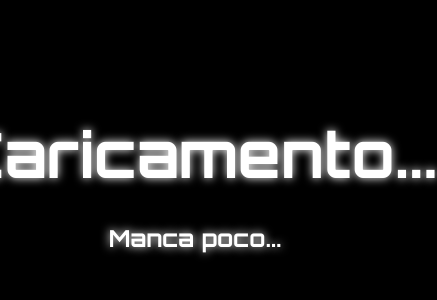
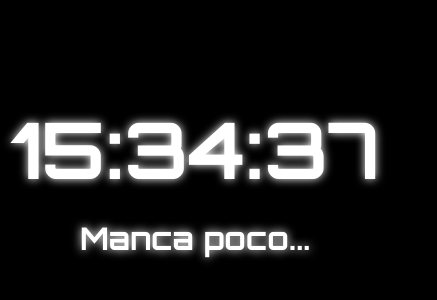
Before and after one commit to Jacopodd/Countdown, a plain HTML site: page index.html in a window 390 px wide. Shown: the part 238-538 px from the top of the page, 437 px wide, since content can reach past the window. Drawn offline with Linux system fonts and the light colour scheme.

Commit message:
Update index.html

```diff
--- a/index.html
+++ b/index.html
@@ -7,31 +7,44 @@
   <style>
     @import url('https://fonts.googleapis.com/css2?family=Orbitron:wght@700&display=swap');
 
+    :root {
+      --bg: #000;
+      --fg: #fff;
+      --accent: red;
+    }
+
+    html, body {
+      margin: 0;
+      padding: 0;
+      height: 100%;
+    }
+
     body {
-      margin: 0;
-      background-color: #000000;
+      background-color: var(--bg);
       font-family: 'Orbitron', monospace;
       display: flex;
       flex-direction: column;
       justify-content: center;
       align-items: center;
-      height: 100vh;
       text-align: center;
+      gap: 30px;
     }
 
     #countdown {
       font-size: 16vw;
-      color: white;
-      text-shadow: 0 0 10px white;
+      line-height: 1;
+      color: var(--fg);
+      text-shadow: 0 0 10px var(--fg);
       transition: color 0.5s, text-shadow 0.5s;
+      user-select: none;
     }
 
     #message {
       font-size: 6vw;
-      margin-top: 30px;
-      color: white;
-      text-shadow: 0 0 10px white;
-      transition: color 0.5s, text-shadow 0.5s;
+      color: var(--fg);
+      text-shadow: 0 0 10px var(--fg);
+      transition: color 0.5s, text-shadow 0.5s, opacity 0.3s;
+      user-select: none;
     }
 
     .blink {
@@ -39,14 +52,12 @@
     }
 
     .red-glow {
-      color: red !important;
-      text-shadow: 0 0 15px red !important;
+      color: var(--accent) !important;
+      text-shadow: 0 0 15px var(--accent) !important;
     }
 
     @keyframes blink {
-      to {
-        visibility: hidden;
-      }
+      to { visibility: hidden; }
     }
 
     #testButton {
@@ -56,88 +67,134 @@
       font-size: 1.2em;
       cursor: pointer;
       background: #222;
-      color: white;
-      border: 2px solid red;
+      color: var(--fg);
+      border: 2px solid var(--accent);
       border-radius: 5px;
-      box-shadow: 0 0 10px red;
+      box-shadow: 0 0 10px var(--accent);
       font-family: 'Orbitron', monospace;
+      /* Mostralo: se vuoi nasconderlo in produzione, rimetti display:none */
       display: none;
     }
 
     #testButton:hover {
       background-color: #400;
     }
+
+    /* Accessibilità dimensioni su schermi piccoli */
+    @media (max-width: 420px) {
+      #countdown { font-size: 20vw; }
+      #message { font-size: 8vw; }
+    }
   </style>
 </head>
 <body>
   <div id="countdown">Caricamento...</div>
   <div id="message">Manca poco...</div>
-  <button id="testButton">🧪 Test (10 sec)</button>
+  <button id="testButton" type="button" aria-pressed="false">🧪 Test (10 sec)</button>
 
   <script>
-    let deadline;
+    // Modalità operative: "real" (conta a prossima 23:59) oppure "test" (+10s)
+    let mode = 'real';
+    let testDeadline = null;
 
+    // Calcola la "prossima 23:59:00" in ora locale.
     function getRealDeadline() {
       const now = new Date();
-      const target = new Date();
-      target.setHours(23, 59, 0, 0);
+      const target = new Date(now); // copia
+      target.setHours(23, 59, 0, 0); // oggi 23:59:00
+
+      // Se siamo già oltre le 23:59 di oggi -> sposta a domani 23:59
       if (now > target) {
-        // Se siamo già oltre le 23:59 di oggi, punta a domani
         target.setDate(target.getDate() + 1);
       }
       return target;
     }
 
-    function setTestDeadline() {
-      deadline = new Date(Date.now() + 10 * 1000); // +10 secondi
-      //deadline = new Date(Date.now() + 4 * 60 * 60 * 1000); // +5 ore
+    // Restituisce la deadline della modalità corrente
+    function getActiveDeadline() {
+      if (mode === 'test' && testDeadline instanceof Date) {
+        return testDeadline;
+      }
+      return getRealDeadline();
     }
 
+    function formatTime(ms) {
+      const totalSeconds = Math.floor(ms / 1000);
+      const hours = Math.floor(totalSeconds / 3600);
+      const minutes = Math.floor((totalSeconds % 3600) / 60);
+      const seconds = totalSeconds % 60;
+
+      return (
+        String(hours).padStart(2, '0') + ':' +
+        String(minutes).padStart(2, '0') + ':' +
+        String(seconds).padStart(2, '0')
+      );
+    }
+
+    function setDangerVisuals(on) {
+      const countdown = document.getElementById('countdown');
+      const message = document.getElementById('message');
+      if (on) {
+        countdown.classList.add('blink', 'red-glow');
+        message.classList.add('blink', 'red-glow');
+      } else {
+        countdown.classList.remove('blink', 'red-glow');
+        message.classList.remove('blink', 'red-glow');
+      }
+    }
+
+
     function updateTimer() {
-      const deadline = getRealDeadline(); // ✅ calcola sempre la scadenza giusta
+      const countdown = document.getElementById('countdown');
+      const message = document.getElementById('message');
 
+      const deadline = getActiveDeadline();
       const now = new Date();
       const diff = deadline - now;
 
-      const countdown = document.getElementById('countdown');
-      const message = document.getElementById('message');
+      if (diff <= 0) {
+        countdown.textContent = '00:00:00';
+        message.textContent = 'Pigliallo ngulo Gennarè';
+        setDangerVisuals(false);
 
-      if (diff <= 0) {
-        countdown.textContent = "00:00:00";
-        message.textContent = "Pigliallo ngulo Gennarè";
-        countdown.classList.remove("blink", "red-glow");
-        message.classList.remove("blink", "red-glow");
+        clearInterval(intervalId); // ⬅️ Ferma il timer definitivamente
         return;
       }
 
-      const hours = Math.floor(diff / 1000 / 60 / 60);
-      const minutes = Math.floor((diff / 1000 / 60) % 60);
-      const seconds = Math.floor((diff / 1000) % 60);
-
-      countdown.textContent =
-        String(hours).padStart(2, '0') + ':' +
-        String(minutes).padStart(2, '0') + ':' +
-        String(seconds).padStart(2, '0');
+      countdown.textContent = formatTime(diff);
 
       if (diff <= 4 * 60 * 60 * 1000) {
-        countdown.classList.add("blink", "red-glow");
-        message.classList.add("blink", "red-glow");
+        setDangerVisuals(true);
       } else {
-        countdown.classList.remove("blink", "red-glow");
-        message.classList.remove("blink", "red-glow");
+        setDangerVisuals(false);
+      }
+
+      if (mode === 'test') {
+        message.textContent = 'Modalità test attiva...';
+      } else {
+        message.textContent = 'Manca poco...';
       }
     }
 
-    // Avvio iniziale
-    setRealDeadline();
-    setInterval(updateTimer, 1000);
+
+    // Avvio
+    const intervalId = setInterval(updateTimer, 1000);
     updateTimer();
 
-    // Pulsante test
-    document.getElementById('testButton').addEventListener('click', () => {
-      setTestDeadline();
+    // Pulsante test: imposta una deadline a +10s senza toccare la logica del countdown reale
+    const testBtn = document.getElementById('testButton');
+    testBtn.addEventListener('click', () => {
+      mode = 'test';
+      testDeadline = new Date(Date.now() + 10 * 1000);
+      testBtn.setAttribute('aria-pressed', 'true');
       updateTimer();
+      // Torna allo stato "non premuto" quando il test finisce automaticamente in updateTimer
+      setTimeout(() => testBtn.setAttribute('aria-pressed', 'false'), 12000);
     });
+
+    // Facoltativo: se vuoi garantire che l'ora "23:59" segua sempre il giorno locale
+    // anche in caso di cambio ora legale, l’uso di setHours come sopra è già corretto
+    // perché ricalcoliamo ogni secondo la prossima 23:59 in locale.
   </script>
 </body>
 </html>
```
